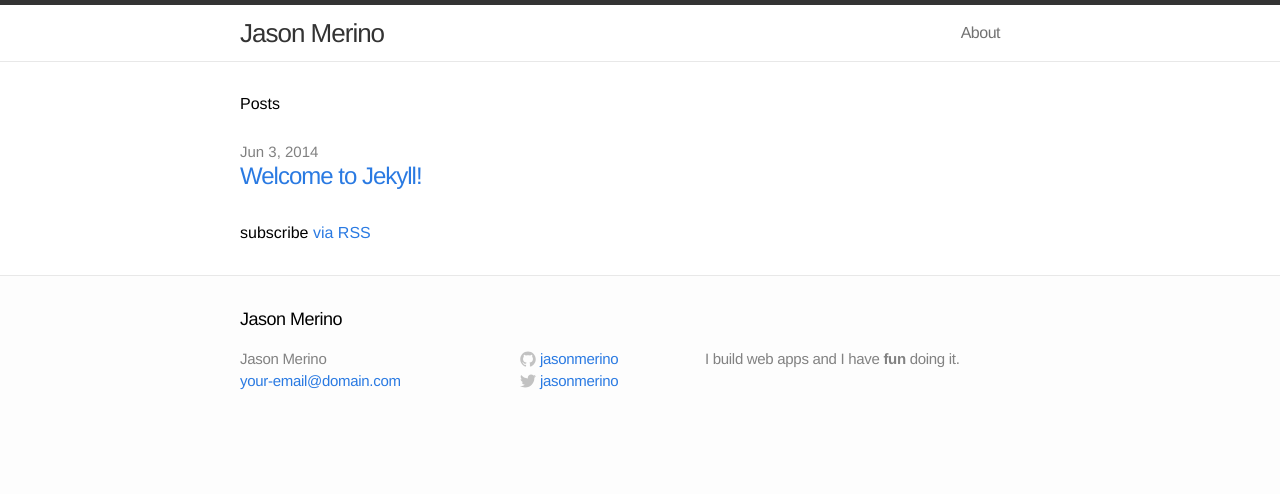
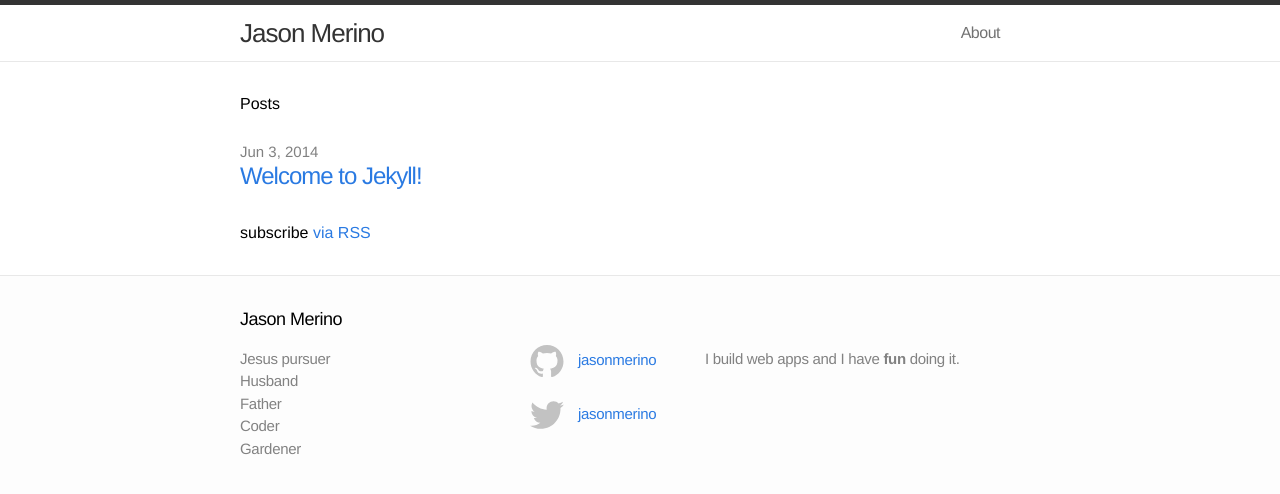
Before and after one commit to jasonmerino/jasonmerino.github.io, a Jekyll site: the page built from index.html, in a window 1280 px wide. Shown: the top 494 px of the page. Built offline with Jekyll 4.4.1, drawn with Linux system fonts in a browser that asks for light colours.

Commit message:
Adds button styling to social links in footer. Updates first column of footer.

```diff
--- a/_includes/footer.html
+++ b/_includes/footer.html
@@ -6,15 +6,18 @@
 
     <div class="footer-col-1 column">
       <ul>
-        <li>{{ site.title }}</li>
-        <li><a href="mailto:{{ site.email }}">{{ site.email }}</a></li>
+        <li>Jesus pursuer</li>
+        <li>Husband</li>
+        <li>Father</li>
+        <li>Coder</li>
+        <li>Gardener</li>
       </ul>
     </div>
 
     <div class="footer-col-2 column">
       <ul>
         <li>
-          <a href="https://github.com/{{ site.username }}">
+          <a href="https://github.com/{{ site.username }}" class="btn">
             <span class="icon github">
               <svg version="1.1" class="github-icon-svg" xmlns="http://www.w3.org/2000/svg" xmlns:xlink="http://www.w3.org/1999/xlink" x="0px" y="0px"
                  viewBox="0 0 16 16" enable-background="new 0 0 16 16" xml:space="preserve">
@@ -33,7 +36,7 @@
           </a>
         </li>
         <li>
-          <a href="https://twitter.com/{{ site.username }}">
+          <a href="https://twitter.com/{{ site.username }}" class="btn">
             <span class="icon twitter">
               <svg version="1.1" class="twitter-icon-svg" xmlns="http://www.w3.org/2000/svg" xmlns:xlink="http://www.w3.org/1999/xlink" x="0px" y="0px"
                  viewBox="0 0 16 16" enable-background="new 0 0 16 16" xml:space="preserve">
--- a/css/main.css
+++ b/css/main.css
@@ -32,6 +32,18 @@ a:visited { color: #205caa; }
   padding: 0 30px;
   margin: 0 auto;
   zoom: 1;
+}
+
+.btn {
+  padding: 10px;
+  display: inline-block;
+  transition: box-shadow 0.2s;
+}
+
+.btn:hover {
+  border-radius: 2px;
+  box-shadow: 0 2px 7px #ddd;
+  text-decoration: none;
 }
 
 
@@ -103,7 +115,9 @@ a:visited { color: #205caa; }
   width: -moz-calc(23.125% - 10px);
   width: -o-calc(23.125% - 10px);
   width: calc(23.125% - 10px);
-  margin-right: 10px
+  margin-right: 10px;
+  position: relative;
+  top: -14px;
 }
 .footer-col-3 {
   width: 335px; /*fallback*/
@@ -125,10 +139,10 @@ a:visited { color: #205caa; }
 .github-icon-svg,
 .twitter-icon-svg {
   display: inline-block;
-  width: 16px;
-  height: 16px;
-  position: relative;
-  top: 3px;
+  width: 34px;
+  height: 34px;
+  vertical-align: middle;
+  padding-right: 10px;
 }
 
 
```
